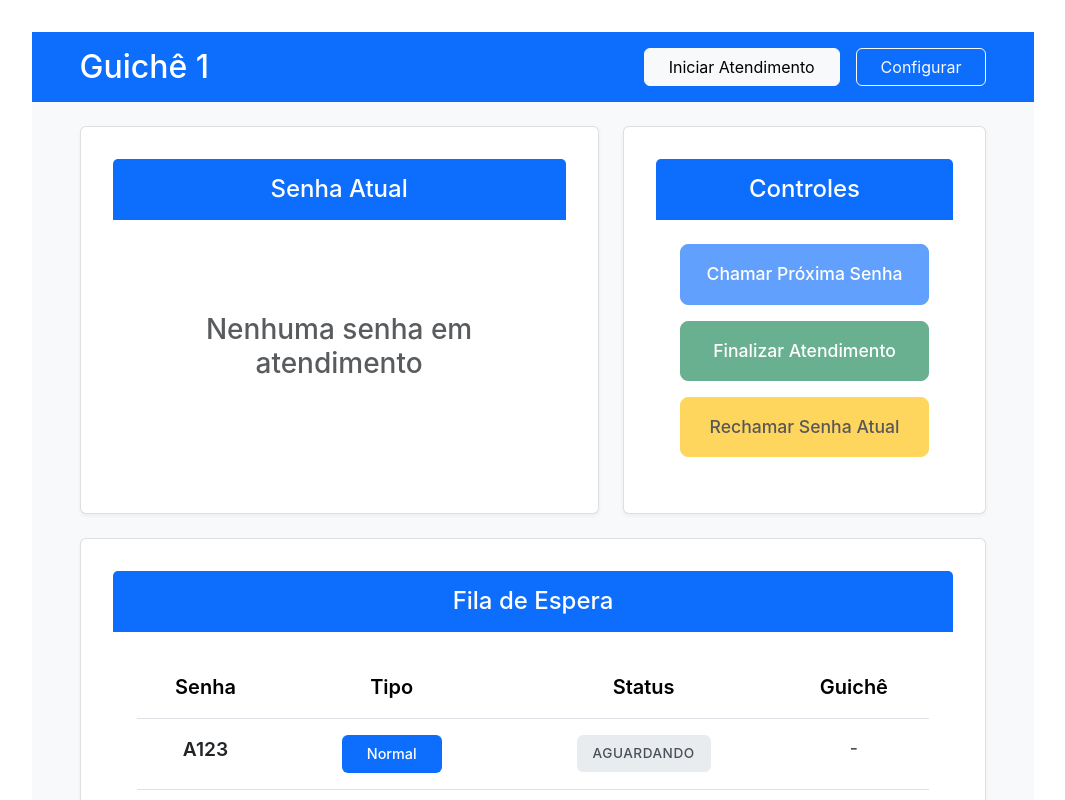
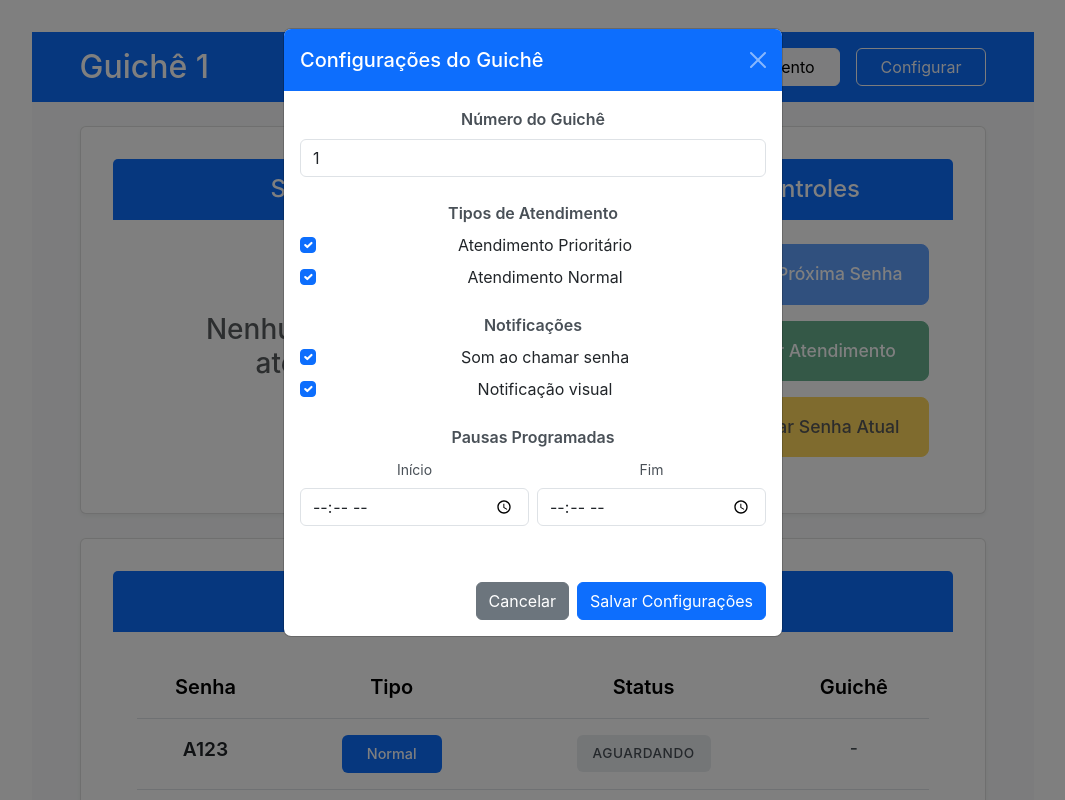
Before and after one commit to asksystemsbr/laboratoryQueueFrontEnd, a Vue app: page /counter in a window 1280 px wide. Both pictures are taken after a click on the button "Configurar". Shown: the top 800 px of the page, without its empty margins (107-1172 px from the left). Built offline with nearby package versions, Linux system fonts and the light colour scheme.

Commit message:
feat: criação de opções de configuração para a tela de guichê

```diff
--- a/package.json
+++ b/package.json
@@ -23,6 +23,7 @@
   },
   "devDependencies": {
     "@types/axios": "^0.9.36",
+    "@types/bootstrap": "^5.2.10",
     "@types/node": "^22.9.1",
     "@typescript-eslint/eslint-plugin": "^8.14.0",
     "@typescript-eslint/parser": "^8.14.0",
--- a/src/views/CounterView.vue
+++ b/src/views/CounterView.vue
@@ -1,6 +1,6 @@
 <template>
   <div class="counter-container bg-light min-vh-100">
-    <!-- Header mais compacto -->
+    <!-- Header -->
     <div class="bg-primary px-5 py-3 mb-4 d-flex justify-content-between align-items-center">
       <h1 class="h2 mb-0 text-white">Guichê {{ guicheAtual }}</h1>
       <div class="d-flex gap-3">
@@ -13,10 +13,10 @@
       </div>
     </div>
 
-    <!-- Container principal com largura máxima e centralizado -->
+    <!-- Conteúdo Principal -->
     <div class="container-fluid px-5">
       <div class="row g-4 mb-4">
-        <!-- Senha Atual - Ajustado para ocupar mais espaço -->
+        <!-- Senha Atual -->
         <div class="col-lg-7">
           <div class="card h-100">
             <div class="card-header bg-primary py-3">
@@ -36,7 +36,7 @@
           </div>
         </div>
 
-        <!-- Controles - Ajustado para layout mais compacto -->
+        <!-- Controles -->
         <div class="col-lg-5">
           <div class="card h-100">
             <div class="card-header bg-primary py-3">
@@ -66,7 +66,7 @@
         </div>
       </div>
 
-      <!-- Fila de Espera - Ocupando largura total -->
+      <!-- Fila de Espera -->
       <div class="card">
         <div class="card-header bg-primary py-3">
           <h2 class="h4 mb-0 text-white text-center">Fila de Espera</h2>
@@ -106,20 +106,127 @@
         </div>
       </div>
     </div>
+
+    <!-- Modal de Configurações -->
+    <div class="modal fade" id="configModal" tabindex="-1" ref="configModal">
+      <div class="modal-dialog">
+        <div class="modal-content">
+          <div class="modal-header bg-primary text-white">
+            <h5 class="modal-title">Configurações do Guichê</h5>
+            <button type="button" class="btn-close btn-close-white" data-bs-dismiss="modal"></button>
+          </div>
+          <div class="modal-body">
+            <div class="mb-4">
+              <label class="form-label fw-semibold">Número do Guichê</label>
+              <input
+                type="number"
+                class="form-control"
+                v-model="configuracoes.numeroGuiche"
+                min="1"
+              >
+            </div>
+
+            <div class="mb-4">
+              <label class="form-label fw-semibold">Tipos de Atendimento</label>
+              <div class="form-check">
+                <input
+                  class="form-check-input"
+                  type="checkbox"
+                  v-model="configuracoes.atendePrioritario"
+                >
+                <label class="form-check-label">Atendimento Prioritário</label>
+              </div>
+              <div class="form-check">
+                <input
+                  class="form-check-input"
+                  type="checkbox"
+                  v-model="configuracoes.atendeNormal"
+                >
+                <label class="form-check-label">Atendimento Normal</label>
+              </div>
+            </div>
+
+            <div class="mb-4">
+              <label class="form-label fw-semibold">Notificações</label>
+              <div class="form-check">
+                <input
+                  class="form-check-input"
+                  type="checkbox"
+                  v-model="configuracoes.notificacaoSonora"
+                >
+                <label class="form-check-label">Som ao chamar senha</label>
+              </div>
+              <div class="form-check">
+                <input
+                  class="form-check-input"
+                  type="checkbox"
+                  v-model="configuracoes.notificacaoVisual"
+                >
+                <label class="form-check-label">Notificação visual</label>
+              </div>
+            </div>
+
+            <div class="mb-4">
+              <label class="form-label fw-semibold">Pausas Programadas</label>
+              <div class="row g-2">
+                <div class="col">
+                  <label class="form-label small">Início</label>
+                  <input
+                    type="time"
+                    class="form-control"
+                    v-model="configuracoes.pausaInicio"
+                  >
+                </div>
+                <div class="col">
+                  <label class="form-label small">Fim</label>
+                  <input
+                    type="time"
+                    class="form-control"
+                    v-model="configuracoes.pausaFim"
+                  >
+                </div>
+              </div>
+            </div>
+          </div>
+          <div class="modal-footer">
+            <button type="button" class="btn btn-secondary" data-bs-dismiss="modal">Cancelar</button>
+            <button type="button" class="btn btn-primary" @click="salvarConfiguracoes">
+              Salvar Configurações
+            </button>
+          </div>
+        </div>
+      </div>
+    </div>
   </div>
 </template>
 
-
 <script setup lang="ts">
 import { ref, onMounted } from 'vue'
+import { Modal } from 'bootstrap'
 import { queueService } from '@/services/api'
 import type { QueueTicket } from '@/types/queue'
 
+// Estados principais
 const guicheAtual = ref(1)
 const emAtendimento = ref(false)
 const senhaAtual = ref<QueueTicket | null>(null)
 const filaEspera = ref<QueueTicket[]>([])
 
+// Modal e configurações
+const configModal = ref<HTMLElement | null>(null)
+let modalInstance: Modal | null = null
+
+const configuracoes = ref({
+  numeroGuiche: 1,
+  atendePrioritario: true,
+  atendeNormal: true,
+  notificacaoSonora: true,
+  notificacaoVisual: true,
+  pausaInicio: '',
+  pausaFim: ''
+})
+
+// Mock de dados
 const mockFila: QueueTicket[] = [
   {
     id: 1,
@@ -147,6 +254,7 @@ const mockFila: QueueTicket[] = [
   }
 ]
 
+// Métodos de controle
 const toggleAtendimento = () => {
   emAtendimento.value = !emAtendimento.value
 }
@@ -187,12 +295,33 @@ const rechamarSenha = async () => {
   }
 }
 
+// Métodos de configuração
 const abrirConfigGuiche = () => {
-  console.log('Abrir configurações do guichê')
+  if (modalInstance) {
+    modalInstance.show()
+  }
 }
 
+const salvarConfiguracoes = async () => {
+  try {
+    // Integração futura com API
+    guicheAtual.value = configuracoes.value.numeroGuiche
+
+    if (modalInstance) {
+      modalInstance.hide()
+    }
+  } catch (error) {
+    console.error('Erro ao salvar configurações:', error)
+  }
+}
+
+// Lifecycle hooks
 onMounted(() => {
   filaEspera.value = mockFila
+
+  if (configModal.value) {
+    modalInstance = new Modal(configModal.value)
+  }
 })
 </script>
 
@@ -348,4 +477,24 @@ onMounted(() => {
     padding: 1rem;
   }
 }
+.modal-header {
+  border-bottom: none;
+}
+
+.modal-footer {
+  border-top: none;
+}
+
+.form-label {
+  color: #495057;
+}
+
+.form-check {
+  margin-bottom: 0.5rem;
+}
+
+.form-control:focus {
+  border-color: #0d6efd;
+  box-shadow: 0 0 0 0.25rem rgba(13, 110, 253, 0.25);
+}
 </style>
--- a/tsconfig.json
+++ b/tsconfig.json
@@ -12,7 +12,7 @@
     "paths": {
       "@/*": ["src/*"]
     },
-    "types": ["node", "vite/client"],
+    "types": ["node", "vite/client", "bootstrap"],
     "lib": ["esnext", "dom", "dom.iterable"]
   },
   "include": [
```
Also changed, not shown: 1 other file (tests, documents, lock files or other folders).
